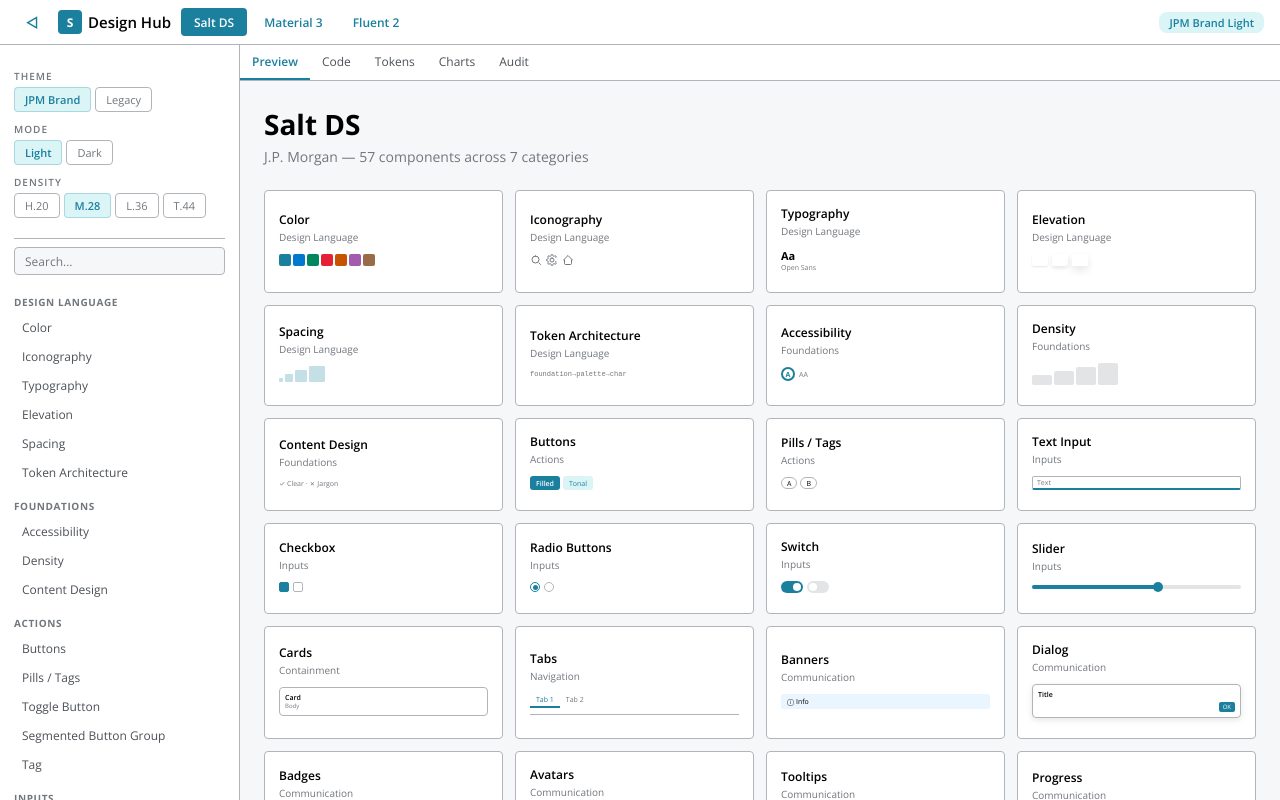
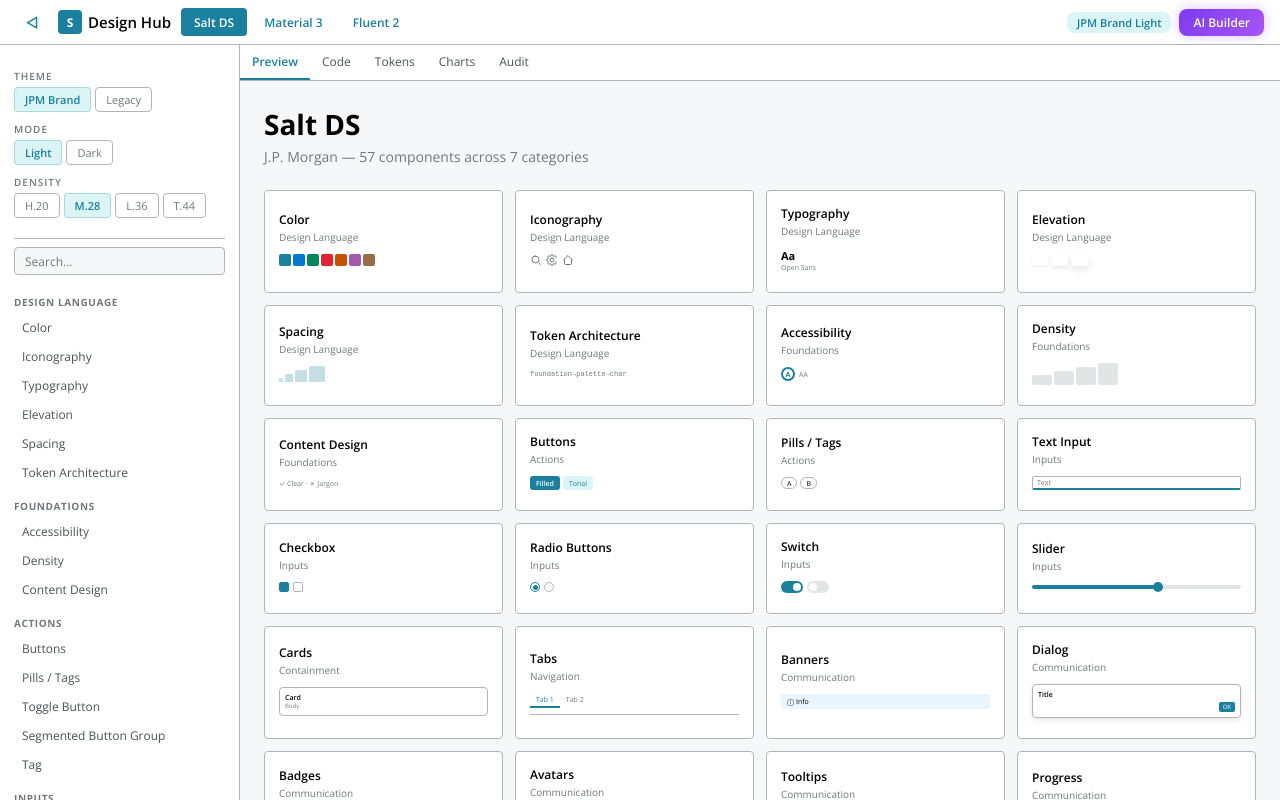
Before and after one commit to shannonhecker/desinghub, a Next.js app: page /desinghub/ in a window 1280 px wide. Built offline with nearby package versions, Linux system fonts and the light colour scheme.

Commit message:
Add navigation links between UI Kit and AI Builder pages
- AI Builder button in UI Kit header links to /builder
- UI Kit Overview link in Builder sidebar links back to /

Co-Authored-By: Claude Opus 4.6 (1M context) <noreply@anthropic.com>

```diff
--- a/src/components/DesignHubApp.tsx
+++ b/src/components/DesignHubApp.tsx
@@ -1,6 +1,7 @@
 "use client";
 
 import React from "react";
+import Link from "next/link";
 import { useDesignHub, type SystemId, type ActiveTab } from "@/store/useDesignHub";
 import { getComponents, getCategories, getTheme, getFullCSS, getFont, getSystemInfo, activateTheme, getPreviews } from "@/data/registry";
 import { ComponentPreview } from "./ComponentPreview";
@@ -354,6 +355,16 @@ export function DesignHubApp() {
           }}>
             {t.T.name || sysInfo.name}
           </span>
+          <Link href="/builder" style={{
+            display: "inline-flex", alignItems: "center", gap: 5,
+            fontSize: 12, fontWeight: 600, color: "#fff",
+            background: "linear-gradient(135deg, #7c3aed, #a855f7)",
+            padding: "5px 14px", borderRadius: 8, textDecoration: "none",
+            boxShadow: "0 0 12px rgba(124,58,237,0.3)",
+            transition: "box-shadow 200ms, transform 200ms",
+          }}>
+            AI Builder
+          </Link>
         </div>
       </header>
 
```
Also changed, not shown: src/components/builder/Sidebar.tsx (+7 -0 lines).
